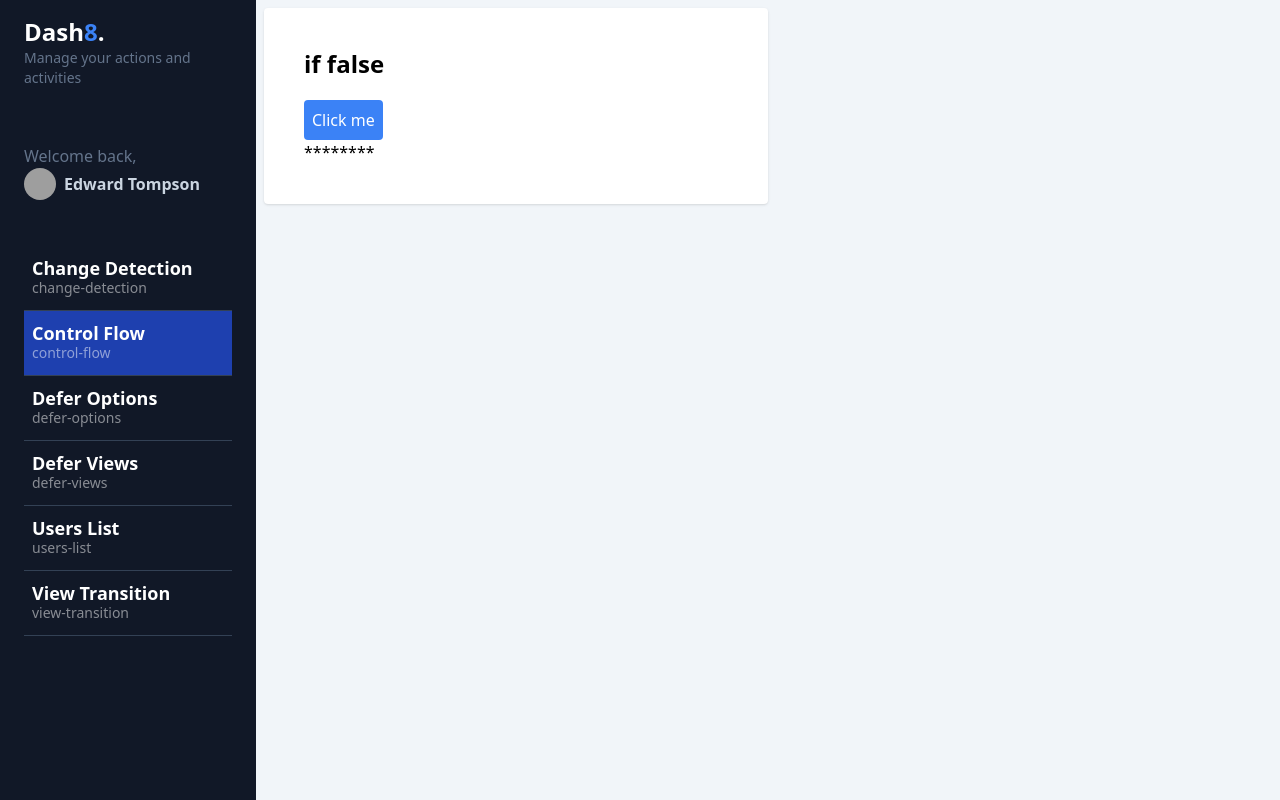
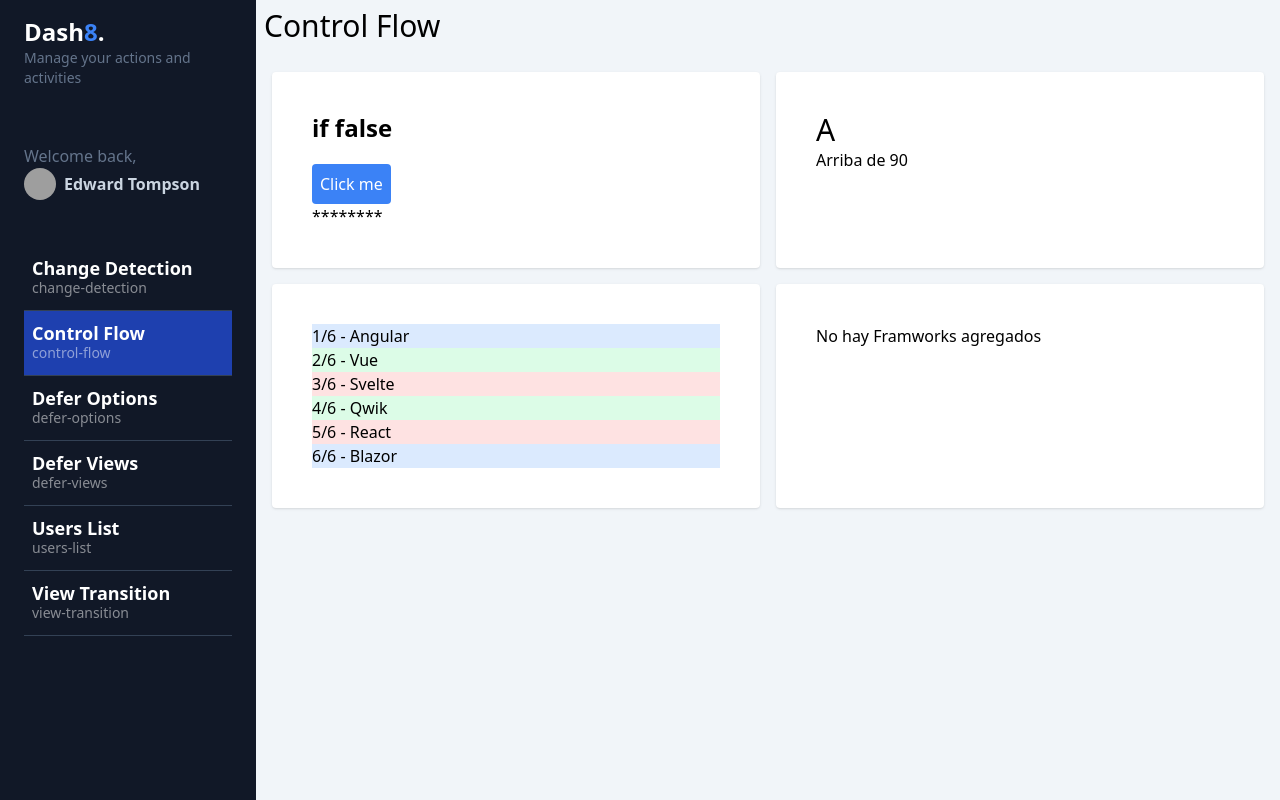
Before and after one commit to Johan10Robayo/Angular-Practice, an Angular app: page /dashboard/control-flow in a window 1280 px wide. Built offline with nearby package versions, Linux system fonts and the light colour scheme; grey boxes are pictures that could not be loaded.

Commit message:
change detection

```diff
--- a/src/app/dashboard/pages/change-detection/change-detection.component.ts
+++ b/src/app/dashboard/pages/change-detection/change-detection.component.ts
@@ -1,12 +1,46 @@
-import { Component } from '@angular/core';
+import { CommonModule } from '@angular/common';
+import { ChangeDetectionStrategy, Component,computed,signal } from '@angular/core';
+import { TitleComponent } from '@shared/title/title.component';
 
 @Component({
   selector: 'app-change-detection',
   standalone: true,
-  imports: [],
-  templateUrl: './change-detection.component.html',
-  styleUrl: './change-detection.component.css'
+  imports: [TitleComponent, CommonModule],
+  changeDetection: ChangeDetectionStrategy.OnPush,
+  template : `
+  <app-title [title]="currentFramework()" />
+  <pre>{{frameworkAsSignal() | json}}</pre>
+  <pre>{{frameworkAsProperty | json}}</pre>
+
+  `
 })
 export default class ChangeDetectionComponent {
+public currentFramework = computed(
+  ()=> `change - change detection = ${this.frameworkAsSignal().name}`
+);
 
+  public frameworkAsSignal = signal({
+    name: 'Angular',
+    releaseDate: 2016
+  });
+
+  public frameworkAsProperty = {
+    name: 'Angular',
+    releaseDate: 2016
+  };
+
+  /**
+   *
+   */
+  constructor() {
+    setTimeout(()=>{
+      // this.frameworkAsProperty.name = 'React';
+      this.frameworkAsSignal.update(value =>({
+        ...value,
+        name:'React'
+
+      }));
+      console.log("hecho")
+    },3000);
+  }
 }
--- a/src/app/dashboard/pages/control-flow/control-flow.component.html
+++ b/src/app/dashboard/pages/control-flow/control-flow.component.html
@@ -1,5 +1,6 @@
+<app-title title="Control Flow" withShadow/>
 <section class="grid grid-cols-1 md:grid-cols-2 gap3">
-    <div class="bg-white rounded shadow p-10" >
+    <div class="bg-white rounded shadow p-10 m-2" >
         <h2 class="text-2xl font-bold mb-5">if {{showContent()}}</h2>
         <button class="p-2 bg-blue-500 rounded text-white" (click)="toggleContent()">Click me</button>
         @if(showContent())
@@ -10,8 +11,51 @@
             <p>********</p>
         }
     </div>
+    <div class="bg-white rounded shadow p-10 m-2">
+        <h2 class="text-3xl">{{grade()}}</h2>
+        @switch (grade()) {
+            @case ('A') {
+                <p>Arriba de 90</p>
+            }
+            @case ('B') {
+                <p>Arriba de 80</p>
+            }
+            @case ('F') {
+                <p>Reprobado</p>
+            }
+            @default  {
+                <p>Defecto</p>
+            }
+        }
 
 
 
+    </div>
 
+    <div class="bg-white rounded shadow p-10 m-2">
+        <ul>
+            @for(framework of frameworks(); track framework;
+            let i = $index, first = $first, last = $last, even = $even, odd = $odd, count = $count){
+                <li [class] = "{
+                'bg-red-100': even && !first && !last,
+                'bg-green-100': odd && !first && !last,
+                'bg-blue-100': first || last,
+                }">
+                    {{i+1}}/{{count}} - {{framework}}
+                </li>
+
+            }
+        </ul>
+    </div>
+    <div class="bg-white rounded shadow p-10 m-2">
+        <ul>
+            @for(framework of frameworks2(); track $index){
+                <li>{{framework}}</li>
+
+            }@empty {
+                <li>No hay Framworks agregados</li>
+            }
+        </ul>
+    </div>
 </section>
+<br>
--- a/src/app/dashboard/pages/control-flow/control-flow.component.ts
+++ b/src/app/dashboard/pages/control-flow/control-flow.component.ts
@@ -1,19 +1,25 @@
 import { CommonModule } from '@angular/common';
+import { ThisReceiver } from '@angular/compiler';
 import { Component, signal } from '@angular/core';
-
+import { TitleComponent } from '@shared/title/title.component';
+type Grade = 'A'|'B'|'F';
 @Component({
   selector: 'app-control-flow',
   standalone: true,
-  imports: [CommonModule],
+  imports: [CommonModule,TitleComponent],
   templateUrl: './control-flow.component.html',
   styleUrl: './control-flow.component.css'
 })
 export  default class ControlFlowComponent {
   public showContent = signal(false);
+  public grade = signal<Grade>('A');
+  public  frameworks = signal(['Angular','Vue','Svelte','Qwik','React','Blazor']);
+  public  frameworks2 = signal([]);
 
   public toggleContent()
   {
 
       this.showContent.update( value => !value);
+
   }
 }
--- a/src/app/shared/title/title.component.ts
+++ b/src/app/shared/title/title.component.ts
@@ -1,12 +1,15 @@
-import { Component } from '@angular/core';
+import { CommonModule } from '@angular/common';
+import { booleanAttribute, Component, Input } from '@angular/core';
 
 @Component({
   selector: 'app-title',
   standalone: true,
-  imports: [],
-  templateUrl: './title.component.html',
-  styleUrl: './title.component.css'
+  imports: [CommonModule, CommonModule],
+  template:`
+  <h1 class="text-3xl mb-5">{{title}} </h1>
+  `
 })
 export class TitleComponent {
-
+  @Input({required:true}) title!: string ;
+  @Input({ transform: booleanAttribute}) withShadow: boolean = false;
 }
```
